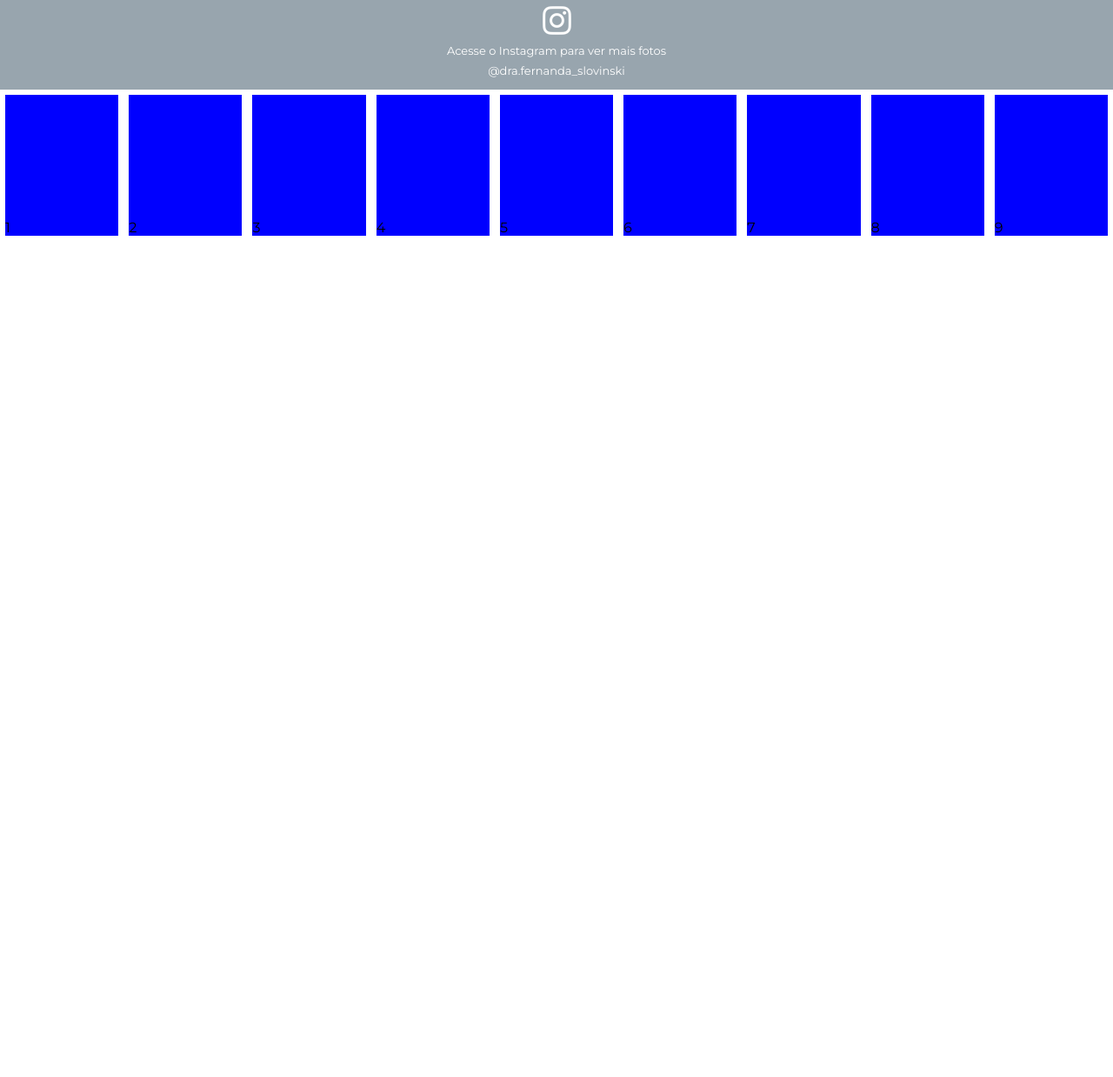
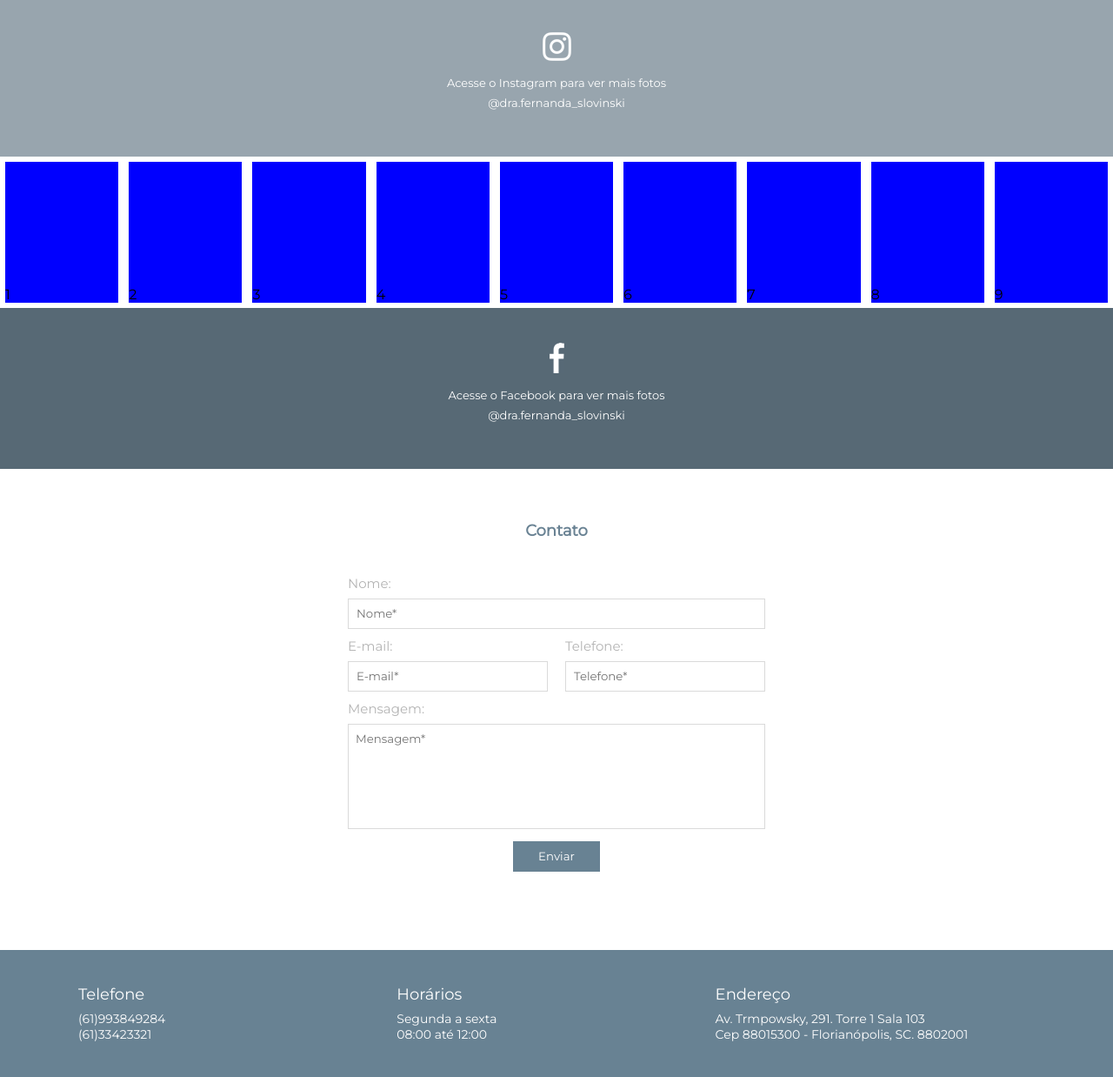
Before and after one commit to santripas/projeto4-dankicode, a plain HTML site: page index.html in a window 1280 px wide. Shown: the part 2427-3665 px from the top of the page at 87% size. Before the commit the page ends 2704 px from the top, so only its background shows below. Drawn offline with Linux system fonts and the light colour scheme.

Commit message:
adicionado um footer

```diff
--- a/index.html
+++ b/index.html
@@ -214,7 +214,7 @@
 
     <section class="social">
         <div class="instagram-chamada">
-            <img src="imagens/inst.png">
+            <a target="_blank" href="https://www.instagram.com/"><img src="imagens/inst.png"></a>
             <p>Acesse o Instagram para ver mais fotos <br> @dra.fernanda_slovinski</p>
         </div><!--instagram-chamada-->
 
@@ -247,7 +247,61 @@
         </div><!--img-mosaico-single-social-->
 
         </div><!--mosaico-social-->
+
+        <div class="facebook-chamada">
+            <a target="_blank" href="https://www.facebook.com/"><img src="imagens/fb.png"></a>
+            <p>Acesse o Facebook para ver mais fotos <br> @dra.fernanda_slovinski</p>
+        </div><!--facebook-chamada-->
+
         <div class="clear"></div><!--clear-->
     </section><!--social-->
+
+    <section class="contato">
+        <h2>Contato</h2>
+        <form>
+            <div class="form-wraper w100">
+                <span>Nome:</span>
+                <input placeholder="Nome*" name="nome" type="text">
+            </div><!--form-wraper-->
+
+            <div class="form-wraper w50">
+                <span>E-mail:</span>
+                <input placeholder="E-mail*" name="email" type="text">
+            </div><!--form-wraper-->
+
+            <div class="form-wraper w50">
+                <span>Telefone:</span>
+                <input placeholder="Telefone*" name="telefone" type="text">
+            </div><!--form-wraper-->
+
+            <div class="form-wraper w100">
+                <span>Mensagem:</span>
+                <textarea placeholder="Mensagem*"></textarea>
+            </div><!--form-wraper-->
+
+            <div class="form-wraper w100" style="text-align: center;">
+                <input type="submit" name="acao" value="Enviar">
+            </div><!--formwraper-->
+            <div class="clear"></div><!--clear-->
+        </form>
+    </section><!--contato-->
+
+    <footer>
+    <div class="container">
+        <div class="footer-block">
+            <h2>Telefone</h2>
+            <p>(61)993849284 <br> (61)33423321</p>
+        </div><!--footer-block-->
+        <div class="footer-block">
+            <h2>Horários</h2>
+            <p>Segunda a sexta <br> 08:00 até 12:00</p>
+        </div><!--footer-block-->
+         <div class="footer-block">
+            <h2>Endereço</h2>
+            <p>Av. Trmpowsky, 291. Torre 1 Sala 103 <br> Cep 88015300 - Florianópolis, SC. 8802001</p>
+        </div><!--footer-block-->
+        <div class="clear"></div><!--clear-->
+        </div><!--container-->
+    </footer>
 </body>
 </html>
--- a/style.css
+++ b/style.css
@@ -300,7 +300,7 @@ section.depoimentos .depoimento-single{
     background-color: #98a5ae;
 }
 
-.instagram-chamada {
+.instagram-chamada p{
     line-height: 23px;
     color: white;
     padding: 10px 0;
@@ -320,6 +320,111 @@ section.depoimentos .depoimento-single{
     border: 6px solid white;
 }
 
+.facebook-chamada{
+    float: left;
+    width: 100%;
+    text-align: center;
+    padding: 40px 0;
+    background-color: #576975;
+}
+
+.facebook-chamada p{
+    line-height: 23px;
+    color: white;
+    padding: 10px 0;
+    font-size: 13px;
+}
+
+section.contato{
+    padding: 60px 2%;
+}
+
+section.contato h2{
+    color: #698293;
+    text-align: center;
+    font-size: 18px;
+}
+
+section.contato form{
+    width: 100%;
+    margin: 30px auto;
+    max-width: 500px;
+}
+
+.form-wraper{
+    float: left;
+    padding: 0 10px;
+    margin-top: 10px;
+}
+
+.w100{
+    width: 100%;
+}
+
+.w50{
+    width: 50%;
+}
+
+.form-wraper span{
+    font-size: 15px;
+    color: #b4b4b4;
+}
+
+.form-wraper input[type=text]{
+    width: 100%;
+    height: 35px;
+    line-height: 35px;
+    padding-left: 9px;
+    border: 1px solid #dadada;
+    margin-top: 8px;
+}
+
+.form-wraper textarea{
+    width: 100%;
+    margin-top: 8px;
+    padding: 8px;
+    height: 121px;
+    resize: none;
+    border: 1px solid #dadada;
+}
+
+.form-wraper input[type=submit]{
+    width: 100px;
+    display: inline-block;
+    height: 35px;
+    border: 0;
+    background: #688293;
+    cursor: pointer;
+    color: white;
+}
+
+footer{
+    padding: 40px 2%;
+    background-color: #688293;
+}
+
+footer .container{
+    max-width: 1100px;
+}
+
+footer .footer-block{
+    float: left;
+    width: 33.3%;
+
+}
+
+.footer-block h2{
+    color: white;
+    font-weight: normal;
+    font-size: 18px;
+}
+
+.footer-block p{
+    padding-top: 8px;
+    color: white;
+    font-size: 14px;
+}
+
 @media screen and (max-width:1024px){
     .img-mosaico-single-social{
         width: calc(100% / 6);
@@ -332,6 +437,17 @@ section.depoimentos .depoimento-single{
 }
 
 @media screen and (max-width:768px) {
+
+    footer{
+        text-align: center;
+    }
+
+    footer .footer-block{
+        float: none;
+        width: 100%;
+        margin: 30px 0;
+    }
+
     nav.menu-desktop{
         display: none;
     }
@@ -443,6 +559,10 @@ section.depoimentos .depoimento-single{
         padding-top: calc(100% * 0.6);
 
     }
+
+    .w50{
+        width: 100%;
+    }
 }
 
 @media screen and (max-width:480px){
```
